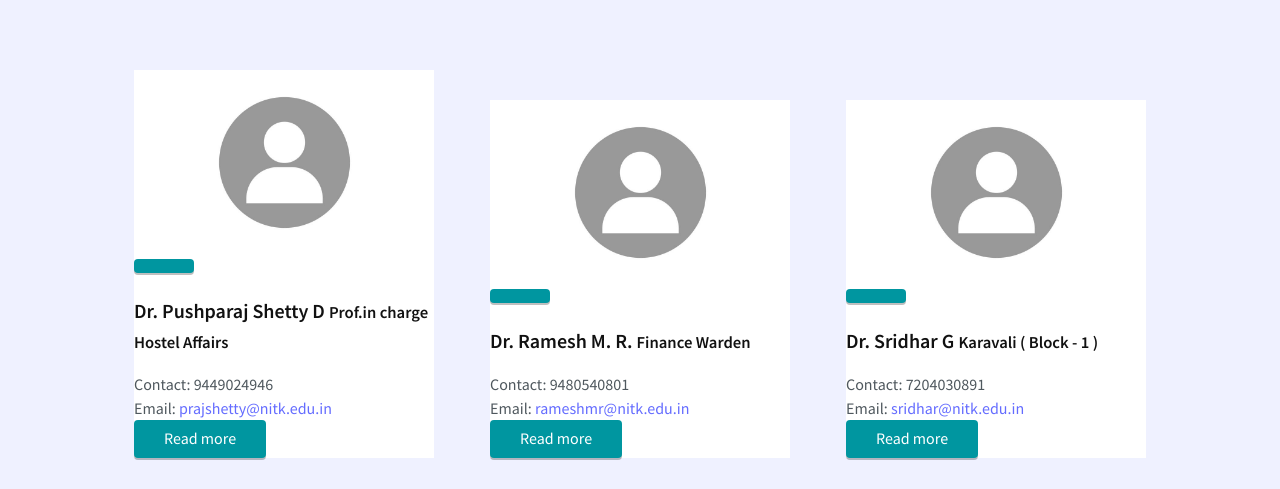
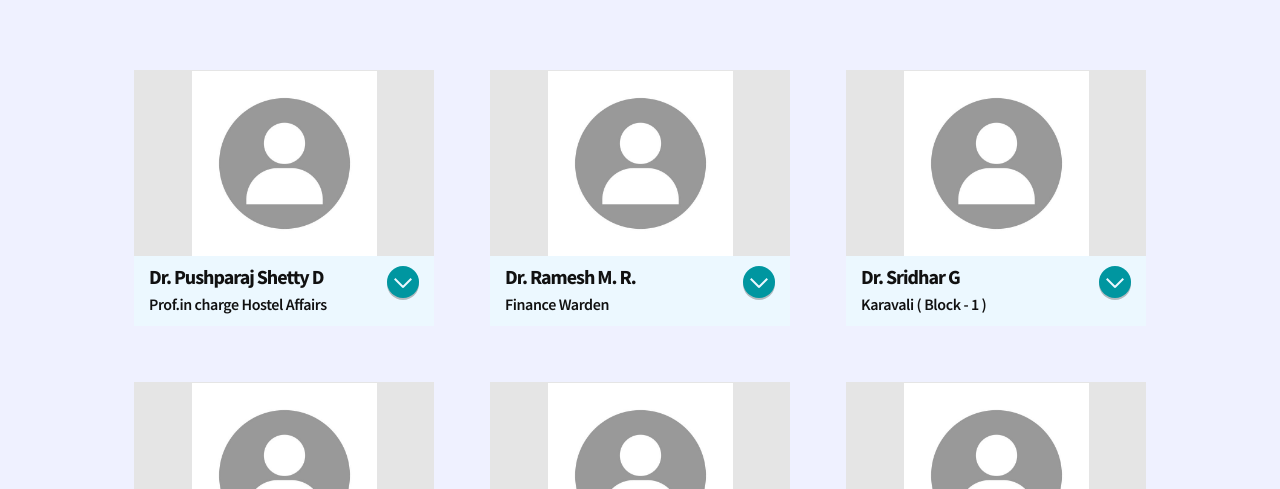
Before and after one commit to Satishshekhar12/NITK-Hostel, a React (Vite) app in the folder client/: page /people in a window 1280 px wide. Shown: the part 463-952 px from the top of the page. Built offline with nearby package versions, Linux system fonts and the light colour scheme.

Commit message:
revert to original CSS class names using bracket notation

```diff
--- a/client/src/components/People/card.jsx
+++ b/client/src/components/People/card.jsx
@@ -21,13 +21,70 @@ const Card = ({
 	};
 
 	return (
+		// <div
+		// 	className={`${styles.card} ${isActive ? styles.show : ""}`}
+		// 	style={{ zIndex: isActive ? 1 : 0 }}
+		// 	onClick={onClick}
+		// >
+		// 	<div
+		// 		className={styles.cardImageHolder}
+		// 		style={{
+		// 			display: "flex",
+		// 			flex: 1,
+		// 			justifyContent: "center",
+		// 			alignItems: "center",
+		// 		}}
+		// 	>
+		// 		<img className="card__image" src={image || UserProfileImage} alt={title} />
+		// 	</div>
+		// 	<div className={styles.cardTitle}>
+		// 		<a className={`${styles.toggleInfo} ${styles.btn}`}>
+		// 			<span className={styles.left}></span>
+		// 			<span className={styles.right}></span>
+		// 		</a>
+		// 		<h2>
+		// 			{title}
+		// 			<small>{subtitle}</small>
+		// 		</h2>
+		// 	</div>
+		// 	<div className={`${styles.cardFlap} ${styles.flap1}`}>
+		// 		<div className={styles.cardDescription}>
+		// 			{(number || email) ? (
+		// 				<>
+		// 					Contact: {number || "N/A"}
+		// 					<br />
+		// 					Email:{" "}
+		// 					<a href={`mailto:${email}`} className="email-link">
+		// 						{email}
+		// 					</a>
+		// 				</>
+		// 			) : (
+		// 				<span>--</span>
+		// 			)}
+		// 		</div>
+		// 		{link && (
+		// 			<div className={`${styles.cardFlap} ${styles.flap2}`}>
+		// 				<div className={styles.cardActions}>
+		// 					<a
+		// 						href={link}
+		// 						className={styles.btn}
+		// 						target="_blank"
+		// 						rel="noopener noreferrer"
+		// 					>
+		// 						Read more
+		// 					</a>
+		// 				</div>
+		// 			</div>
+		// 		)}
+		// 	</div>
+		// </div>
 		<div
 	className={`${styles.card} ${isActive ? styles.show : ""}`}
 	style={{ zIndex: isActive ? 1 : 0 }}
 	onClick={onClick}
 >
 	<div
-				className={styles.cardImageHolder}
+		className={styles["card__image-holder"]}
 		style={{
 			display: "flex",
 			flex: 1,
@@ -35,10 +92,11 @@ const Card = ({
 			alignItems: "center",
 		}}
 	>
-				<img className="card__image" src={image || UserProfileImage} alt={title} />
+		<img className={styles["card__image"]} src={UserProfileImage} alt={title} />
 	</div>
-			<div className={styles.cardTitle}>
-				<a className={`${styles.toggleInfo} ${styles.btn}`}>
+
+	<div className={styles["card-title"]}>
+		<a className={`${styles["toggle-info"]} ${styles.btn}`}>
 			<span className={styles.left}></span>
 			<span className={styles.right}></span>
 		</a>
@@ -47,14 +105,15 @@ const Card = ({
 			<small>{subtitle}</small>
 		</h2>
 	</div>
-			<div className={`${styles.cardFlap} ${styles.flap1}`}>
-				<div className={styles.cardDescription}>
+
+	<div className={`${styles["card-flap"]} ${styles.flap1} ${isShowing ? styles.open : ""}`}>
+		<div className={styles["card-description"]}>
 			{(number || email) ? (
 				<>
 					Contact: {number || "N/A"}
 					<br />
 					Email:{" "}
-							<a href={`mailto:${email}`} className="email-link">
+					<a href={`mailto:${email}`} className={styles["email-link"]}>
 						{email}
 					</a>
 				</>
@@ -62,9 +121,10 @@ const Card = ({
 				<span>--</span>
 			)}
 		</div>
+
 		{link && (
-					<div className={`${styles.cardFlap} ${styles.flap2}`}>
-						<div className={styles.cardActions}>
+			<div className={`${styles["card-flap"]} ${styles.flap2} ${isShowing ? styles.open : ""}`}>
+				<div className={styles["card-actions"]}>
 					<a
 						href={link}
 						className={styles.btn}
@@ -78,6 +138,7 @@ const Card = ({
 		)}
 	</div>
 </div>
+
 	);
 };
 
--- a/client/src/styles/people/card.module.css
+++ b/client/src/styles/people/card.module.css
@@ -50,7 +50,7 @@ a.btn:active {
 
 .cards {
   margin: 80px auto;
-  max-width: 1960px;
+  max-width: 1360px;
   text-align: center;
 }
 
```
Lines whose indentation alone changed are shown as unchanged.
